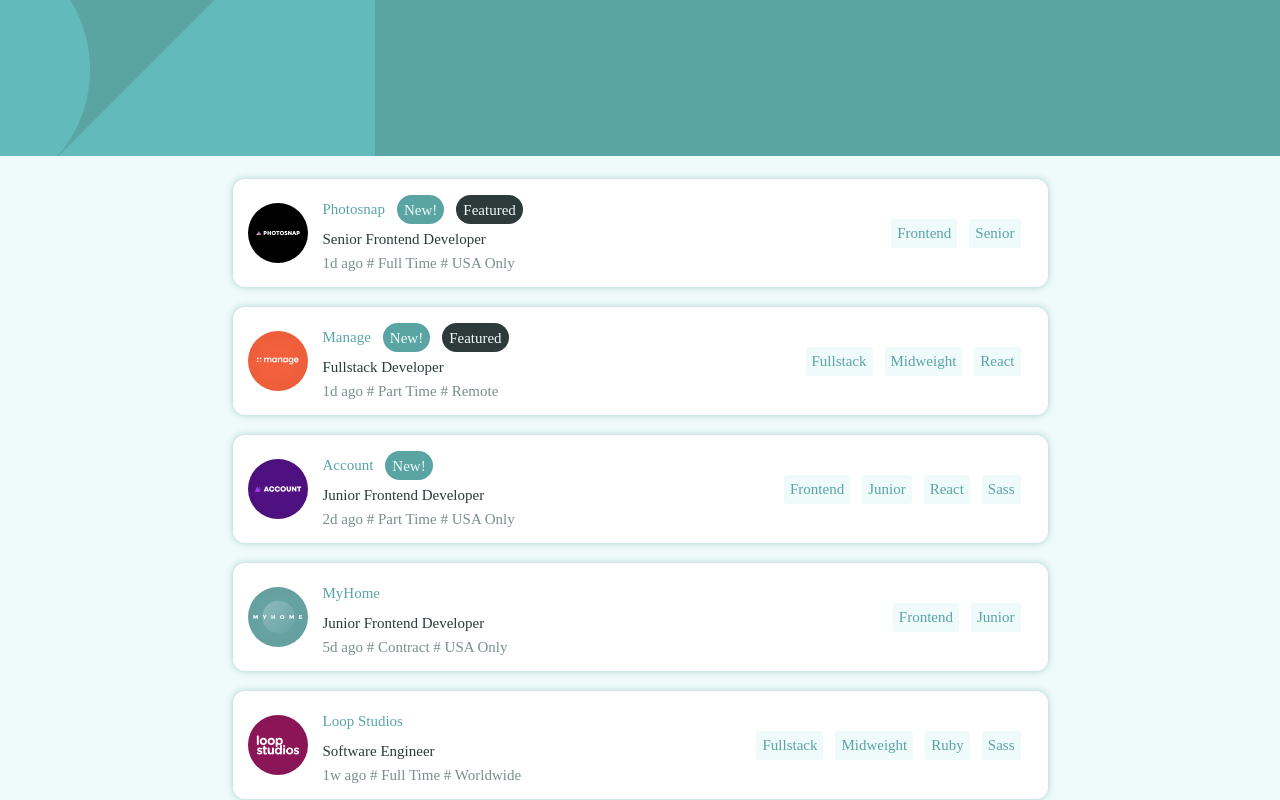
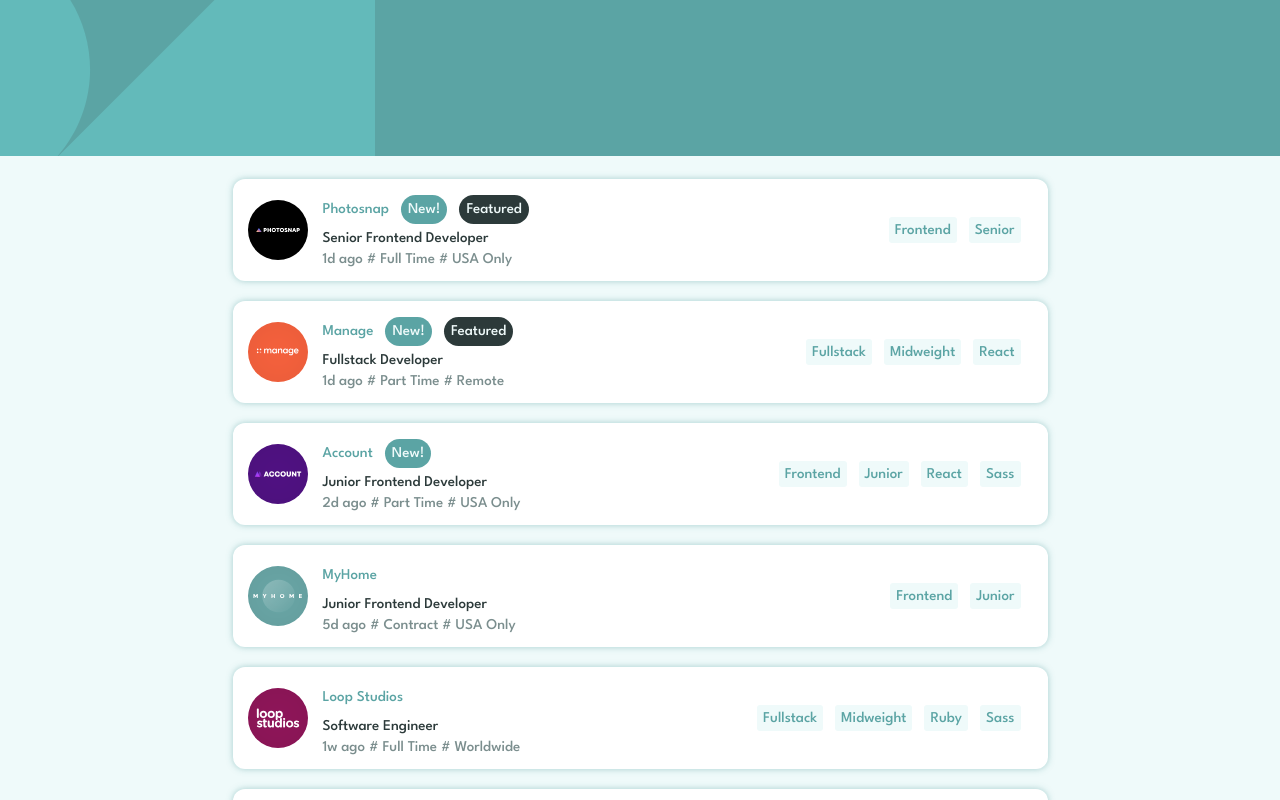
Before and after one commit to goody-dev/job-listings-app-filter, a React (Vite) app: page / in a window 1280 px wide. Shown: the top 800 px of the page. Built offline with nearby package versions, Linux system fonts and the light colour scheme.

Commit message:
Font Update

```diff
--- a/src/App.css
+++ b/src/App.css
@@ -1,3 +1,4 @@
+@import url('https://fonts.googleapis.com/css2?family=League+Spartan:wght@500;700&family=Rubik:wght@400;500;700&display=swap');
 
 * {
   --Desaturated-Dark-Cyan: hsl(180, 29%, 50%);
@@ -9,6 +10,7 @@
   --font-family: 'League Spartan', sans-serif;
   --font-medium: 500;
   --font-bold: 700;
+  font-family: 'League Spartan';
 }
 
 .header {
```
